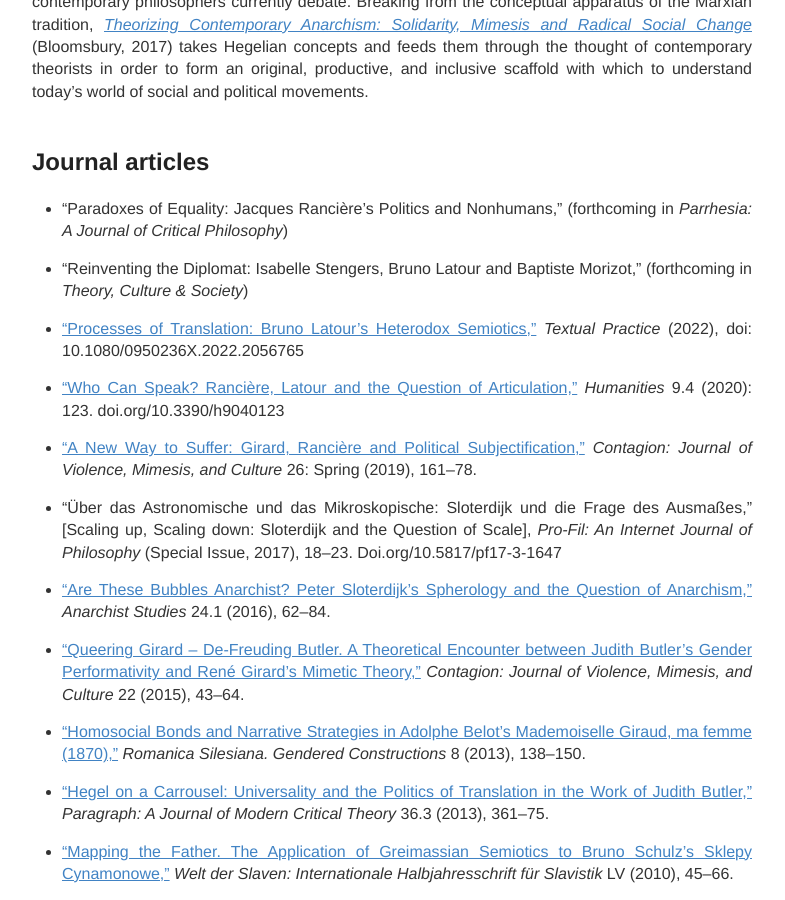
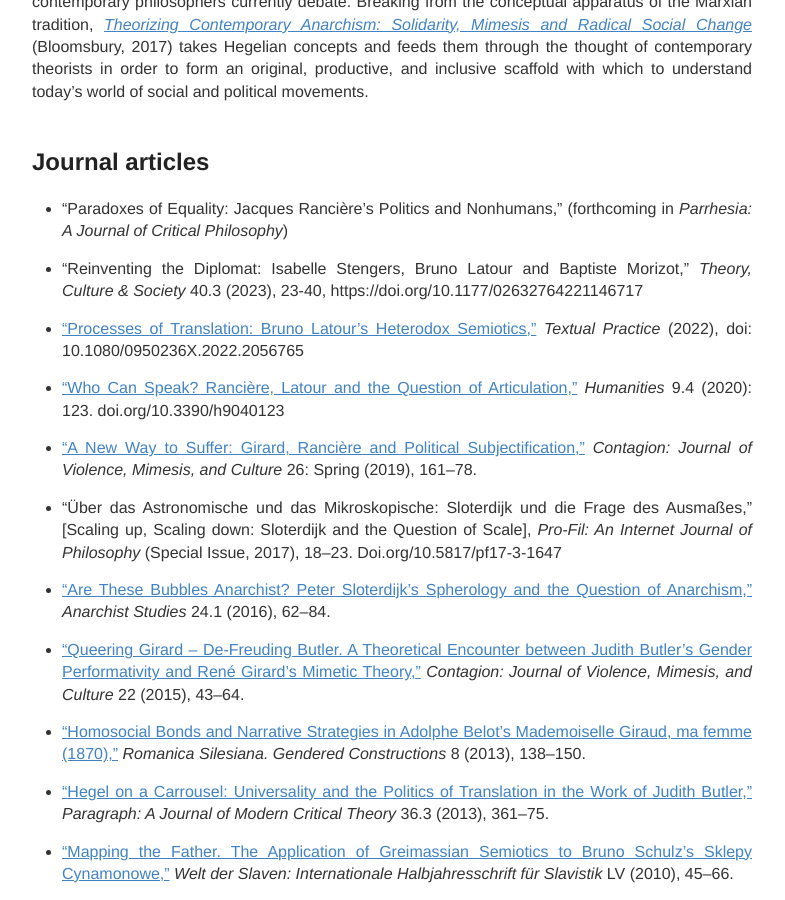
Before and after one commit to IJanicka/IJanicka.github.io, a Jekyll site: the page built from publications.md, in a window 1280 px wide and 900 px high, scrolled down 919 px. Shown: the whole window, without its empty margins (248-1033 px from the left). Built offline with Jekyll 4.4.1, drawn with Linux system fonts in a browser that asks for light colours.

Commit message:
Update publications.md

```diff
--- a/publications.md
+++ b/publications.md
@@ -21,7 +21,7 @@
 
 *  “Paradoxes of Equality: Jacques Rancière’s Politics and Nonhumans,” (forthcoming in *Parrhesia: A Journal of Critical Philosophy*)<br>
 
-*  “Reinventing the Diplomat: Isabelle Stengers, Bruno Latour and Baptiste Morizot,” (forthcoming in *Theory, Culture & Society*)<br>
+*  “Reinventing the Diplomat: Isabelle Stengers, Bruno Latour and Baptiste Morizot,” *Theory, Culture & Society* 40.3 (2023), 23-40, https://doi.org/10.1177/02632764221146717<br>
 
 *	<a href="https://www.tandfonline.com/doi/abs/10.1080/0950236X.2022.2056765" target="_blank">“Processes of Translation: Bruno Latour’s Heterodox Semiotics,”</a> *Textual Practice* (2022), doi: 10.1080/0950236X.2022.2056765<br>
 
```
